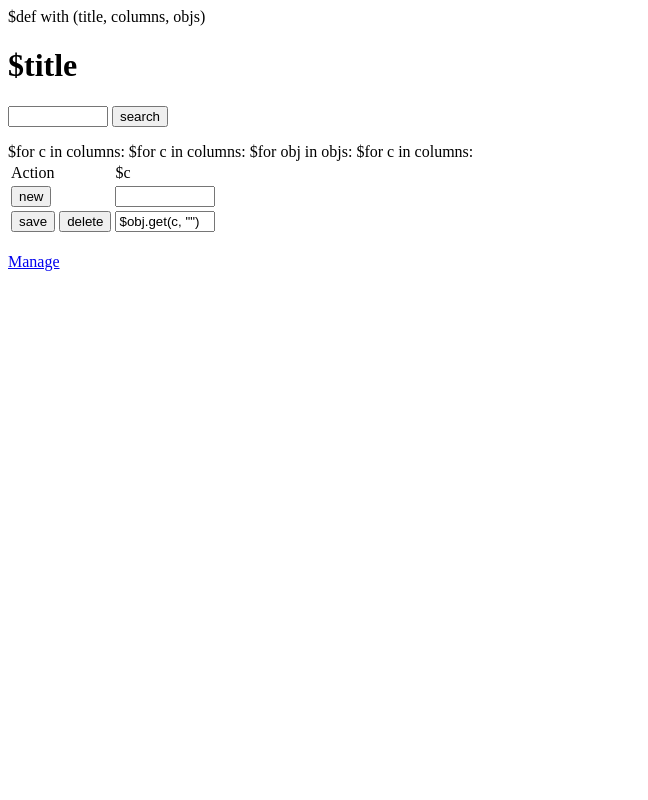
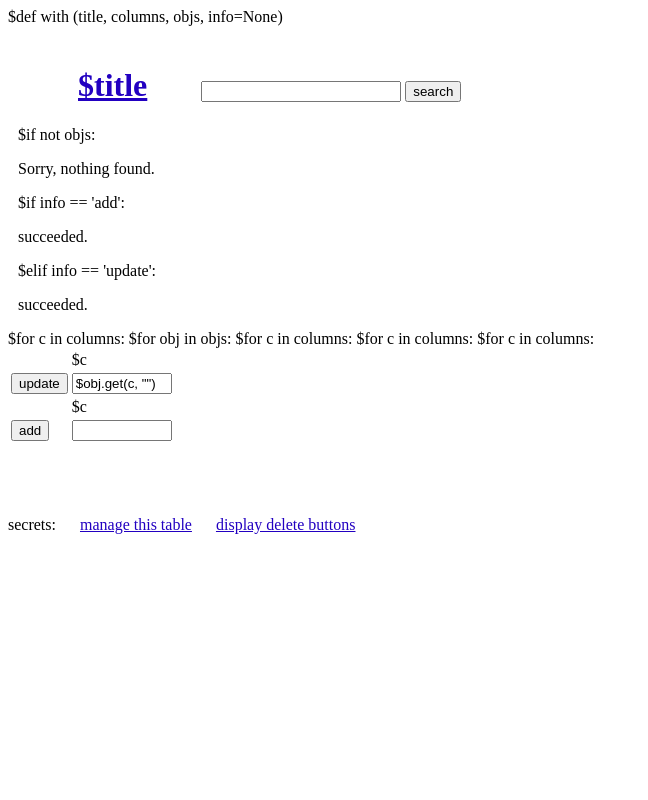
Before and after one commit to thinxer/dyntable, a Python web app: template templates/index.html in a window 1280 px wide. Shown: the whole page, without its empty margins (0-648 px from the left). Run offline with Jinja, Linux system fonts and the light colour scheme; the template is opened without the code that fills it, so the values that code supplies are empty.

Commit message:
various fixes, now looks a bit better

```diff
--- a/seg.py
+++ b/seg.py
@@ -1,6 +1,6 @@
 # encoding=utf8
 
-LONGEST_WORD = 6
+LONGEST_WORD = 10
 
 def segment(text):
     '''
@@ -10,6 +10,7 @@
     for i in range(len(text)):
         for j in range(i, min(len(text), i+LONGEST_WORD)):
             s.add(text[i:j+1])
+    s.add(text)
     return list(s)
 
 if __name__ == '__main__':
--- a/templates/index.html
+++ b/templates/index.html
@@ -1,33 +1,105 @@
-$def with (title, columns, objs)
+$def with (title, columns, objs, info=None)
 <!DOCTYPE html>
 <html>
 <meta http-equiv="Content-Type" content="text/html; charset=utf-8">
 <meta charset='utf8' >
 <title>$title</title>
 <style type="text/css">
+    h1, form{
+        display: inline-block;
+        margin-left: 50px;
+    }
     input[type=text] {
         width: 100px;
     }
+
+    div#wrapper {
+        margin: 20px auto;
+    }
+
+    div.info {
+        clear: both;
+        margin-left: 10px;
+    }
+
+    div.content {
+        clear: both;
+    }
+
+    input[type=text].searchbox {
+        width: 200px;
+    }
+
+    .btn-delete {
+        display: none;
+    }
+
+    a, a:visited {
+        color: #2200C1;
+        margin-left: 20px;
+    }
 </style>
+<script type='text/javascript'>
+function css(theClass,element,value) {
+    //Last Updated on October 10, 1020
+    //documentation for this script at
+    //http://www.shawnolson.net/a/503/altering-css-class-attributes-with-javascript.html
+    var cssRules;
+
+    var added = false;
+    for (var S = 0; S < document.styleSheets.length; S++){
+
+        if (document.styleSheets[S]['rules']) {
+            cssRules = 'rules';
+        } else if (document.styleSheets[S]['cssRules']) {
+            cssRules = 'cssRules';
+        } else {
+            //no rules found... browser unknown
+        }
+
+        for (var R = 0; R < document.styleSheets[S][cssRules].length; R++) {
+            if (document.styleSheets[S][cssRules][R].selectorText == theClass) {
+                if(document.styleSheets[S][cssRules][R].style[element]){
+                    document.styleSheets[S][cssRules][R].style[element] = value;
+                    added=true;
+                    break;
+                }
+            }
+        }
+        if(!added){
+            try{
+                document.styleSheets[S].insertRule(theClass+' { '+element+': '+value+'; }',document.styleSheets[S][cssRules].length);
+
+            } catch(err){
+                try{document.styleSheets[S].addRule(theClass,element+': '+value+';');}catch(err){}
+
+            }
+        }
+    }
+}
+</script>
 <body>
-    <h1>$title</h1>
+<div id='wrapper'>
+    <h1><a href='/'>$title</a></h1>
     <form method='GET' action='/'>
-        <input type='text' name='s' />
+        <input class='searchbox' type='text' name='s' />
         <input type='submit' value='search'/>
     </form>
+    <div class='info'>
+    $if not objs:
+        <p> Sorry, nothing found. </p>
+    $if info == 'add':
+        <p> succeeded. </p>
+    $elif info == 'update':
+        <p> succeeded. </p>
+    </div>
+    <div class='content'>
     <table>
         <thead>
             <tr>
-                <td> Action </td>
+                <td> &nbsp; </td>
                 $for c in columns:
                     <td>$c</td>
-            </tr>
-            <tr>
-                <form method='POST' action='/'>
-                    <td><input type='submit' name='__action' value='new' /></td>
-                    $for c in columns:
-                        <td><input type='text' value='' name='$c' /></td>
-                </form>
             </tr>
         </thead>
         <tbody>
@@ -35,17 +107,38 @@
                 <tr class="$loop.parity">
                     <form method='POST' action='/'>
                         <td>
-                        <input type='submit' name='__action' value='save'/>
-                        <input type='submit' name='__action' value='delete' onclick='return confirm("sure to delete?");'/>
-                        <input type='hidden' name='_id' value='$obj['_id']'/>
+                            <input class='btn-update' type='submit' name='__action' value='update'/>
+                            <input class='btn-delete' type='submit' name='__action' value='delete' onclick='return confirm("sure to delete?");'/>
+                            <input type='hidden' name='_id' value='$obj["_id"]'/>
                         </td>
                     $for c in columns:
                         <td><input type='text' value='$obj.get(c, "")' name='$c' /></td>
                     </form>
                 </tr>
         </tbody>
+        <tfoot>
+            <tr>
+                <td> &nbsp; </td>
+                $for c in columns:
+                    <td>$c</td>
+            </tr>
+            <tr>
+                <form method='POST' action='/'>
+                    <td><input type='submit' name='__action' value='add' /></td>
+                    $for c in columns:
+                        <td><input type='text' value='' name='$c' /></td>
+                </form>
+            </tr>
+        </tfoot>
     </table>
+    </div>
     <br />
-    <a href='/manage'>Manage</a>
+    <br />
+    <br />
+    <br />
+    secrets:
+    <a href='/manage'>manage this table</a>
+    <a href='javascript:css(".btn-delete", "display", "block");'>display delete buttons</a>
+</div>
 </body>
 </html>
```
Also changed, not shown: server.py (+12 -6 lines), templates/manage.html (+6 -4 lines). Lines whose indentation alone changed are shown as unchanged.
